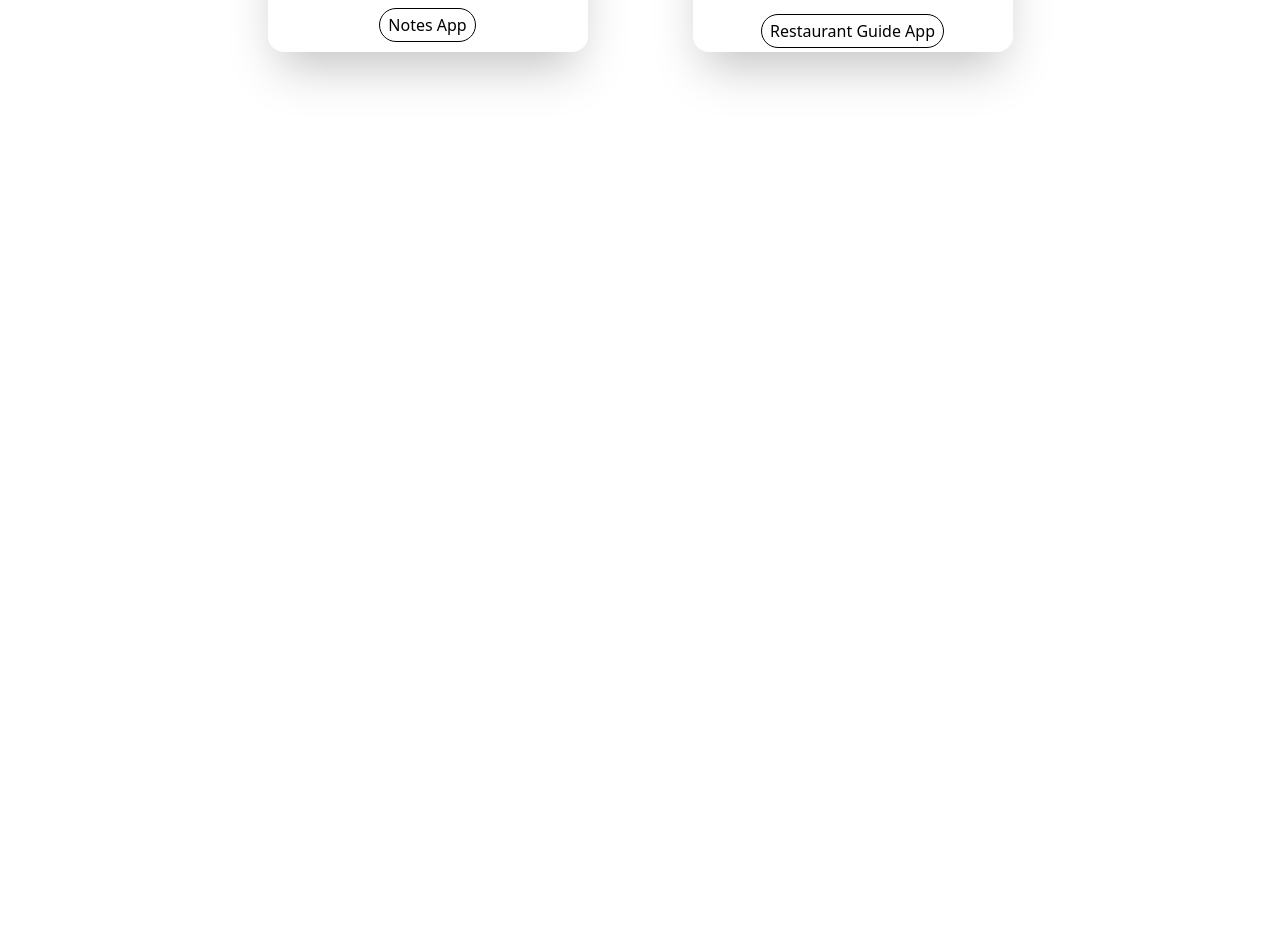
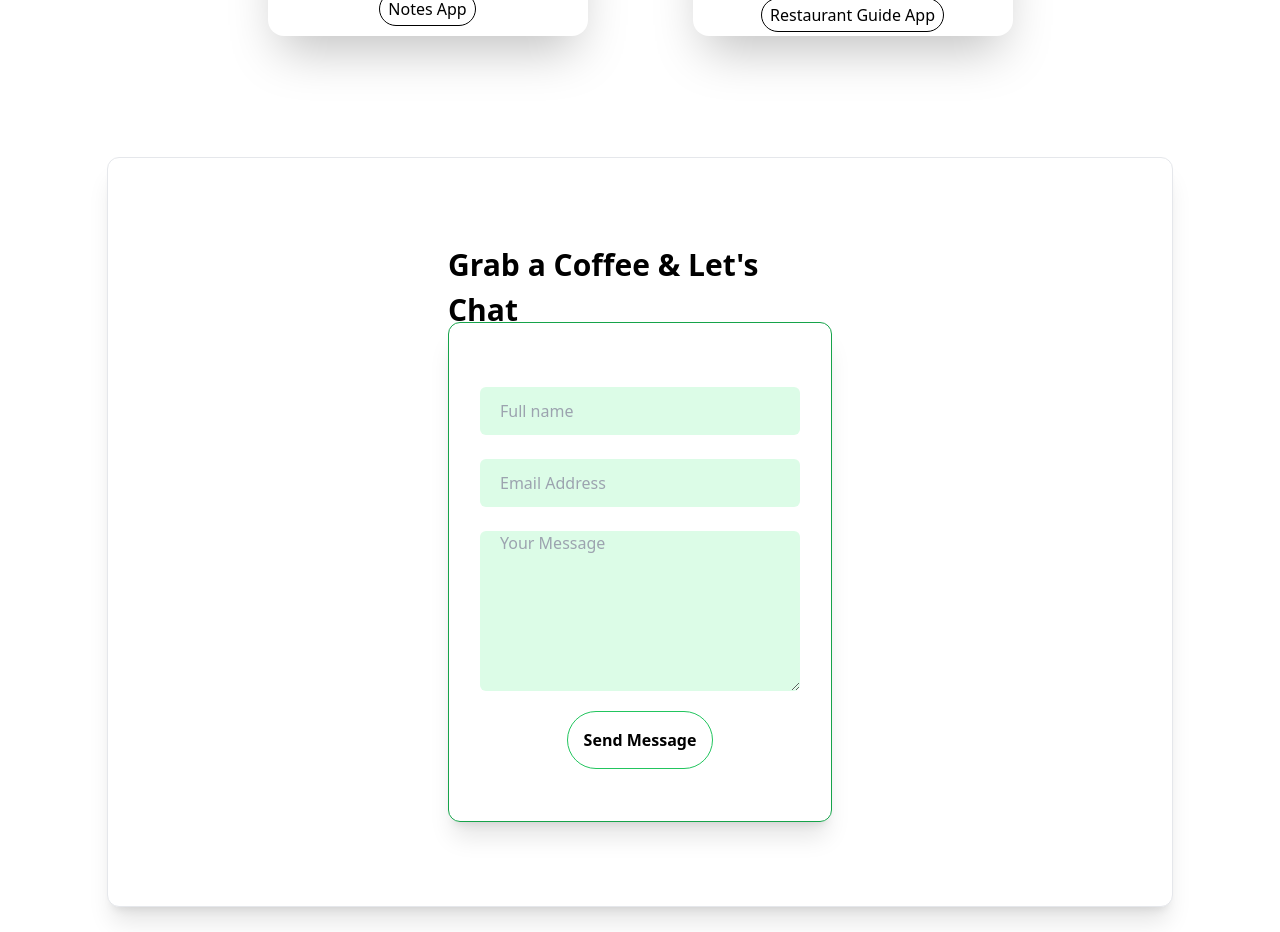
Before and after one commit to BrandonO-98/Portfolio, a React (Create React App) app: page / in a window 1280 px wide. Shown: the part 5180-6112 px from the top of the page. Before the commit the page ends 5344 px from the top, so only its background shows below. Built offline with nearby package versions, Linux system fonts and the light colour scheme.

Commit message:
Contact form functional, maybe add to design.

```diff
--- a/package.json
+++ b/package.json
@@ -6,6 +6,7 @@
     "@testing-library/jest-dom": "^5.16.4",
     "@testing-library/react": "^13.2.0",
     "@testing-library/user-event": "^13.5.0",
+    "emailjs-com": "^3.2.0",
     "prop-types": "^15.8.1",
     "react": "^18.1.0",
     "react-dom": "^18.1.0",
--- a/src/App.jsx
+++ b/src/App.jsx
@@ -5,6 +5,7 @@ import Timeline from 'components/sections/timeline/Timeline';
 import Projects from 'components/sections/projects/Projects';
 import Navbar from 'components/sections/navbar/Navbar';
 import Hero from 'components/sections/hero/Hero';
+import Contact from 'components/sections/contact/Contact';
 
 function App() {
   return (
@@ -14,6 +15,7 @@ function App() {
       <About />
       <Timeline />
       <Projects />
+      <Contact />
     </div>
   );
 }
--- /dev/null
+++ b/src/components/sections/contact/Contact.jsx
@@ -0,0 +1,85 @@
+import React, { useState } from 'react';
+import emailjs from 'emailjs-com';
+
+export default function Contact() {
+  const [formData, setFormData] = useState({
+    name: '',
+    email: '',
+    message: '',
+  });
+  const [isSubmited, setIsSubmitted] = useState(false);
+
+  function handleChange(e) {
+    const {
+      name, value,
+    } = e.target;
+    setFormData((prevFormData) => ({
+      ...prevFormData,
+      [name]: value,
+    }));
+  }
+
+  function handleSubmit(e) {
+    e.preventDefault();
+    emailjs.sendForm('service_k80978p', 'template_yid9bpi', e.target, 'aSuLRPtT-4rW9bnHU')
+      .then((result) => {
+        console.log(result.text);
+      }, (error) => {
+        console.log(error.text);
+      });
+    setFormData({
+      name: '',
+      email: '',
+      message: '',
+    });
+    setIsSubmitted(true);
+  }
+  const inputClassName = ' h-12 w-80 rounded-md bg-green-100 my-3 indent-5';
+  return (
+    <div className="grid w-screen h-screen items-center justify-items-center">
+      <div className="grid w-10/12 h-[750px] bg-white items-center justify-items-center shadow-xl rounded-xl border">
+        <div className="flex flex-col items-center justify-center h-full w-96">
+          <h2 className="text-[30px] font-bold h-20">Grab a Coffee & Let&apos;s Chat</h2>
+          <form onSubmit={handleSubmit} className="flex flex-col w-96 h-[500px] items-center justify-center shadow-xl rounded-xl border border-green-600">
+            <input
+              type="text"
+              placeholder="Full name"
+              onChange={handleChange}
+              name="name"
+              value={formData.name}
+              className={inputClassName}
+              required
+            />
+            <input
+              type="text"
+              placeholder="Email Address"
+              onChange={handleChange}
+              name="email"
+              value={formData.email}
+              className={inputClassName}
+              required
+            />
+            <textarea
+              type="text"
+              placeholder="Your Message"
+              onChange={handleChange}
+              name="message"
+              value={formData.message}
+              className="w-80 rounded-md bg-green-100 my-3 mb-5 h-40 indent-5"
+              required
+            />
+            <button
+              type="submit"
+              className="rounded-full p-4 text-black ease-in duration-200 text-center border border-green-500 font-bold
+              hover:text-black hover:bg-green-500 hover:text-white"
+            >
+              Send Message
+
+            </button>
+            {isSubmited && <div className="text-red-400 pt-4">* Message has been sent!</div>}
+          </form>
+        </div>
+      </div>
+    </div>
+  );
+}
--- a/src/components/sections/projects/Projects.jsx
+++ b/src/components/sections/projects/Projects.jsx
@@ -3,7 +3,7 @@ import Cards from 'components/elements/Cards';
 
 export default function Projects() {
   return (
-    <div className="grid mx-10 my-20 items-center justify-items-center">
+    <div className="grid my-16 w-screen items-center justify-items-center">
       <Cards />
     </div>
   );
```
Also changed, not shown: 1 other file (tests, documents, lock files or other folders).
